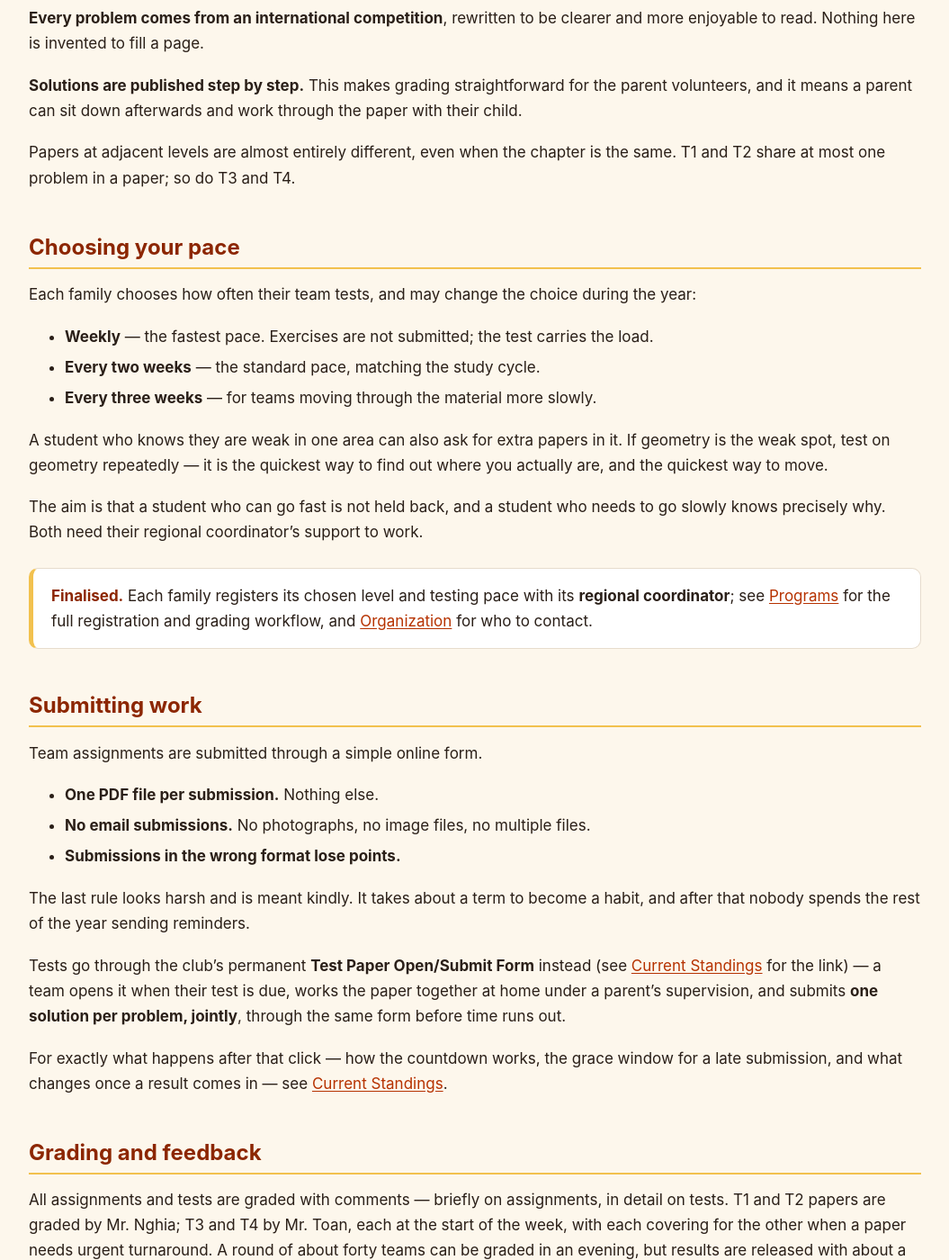
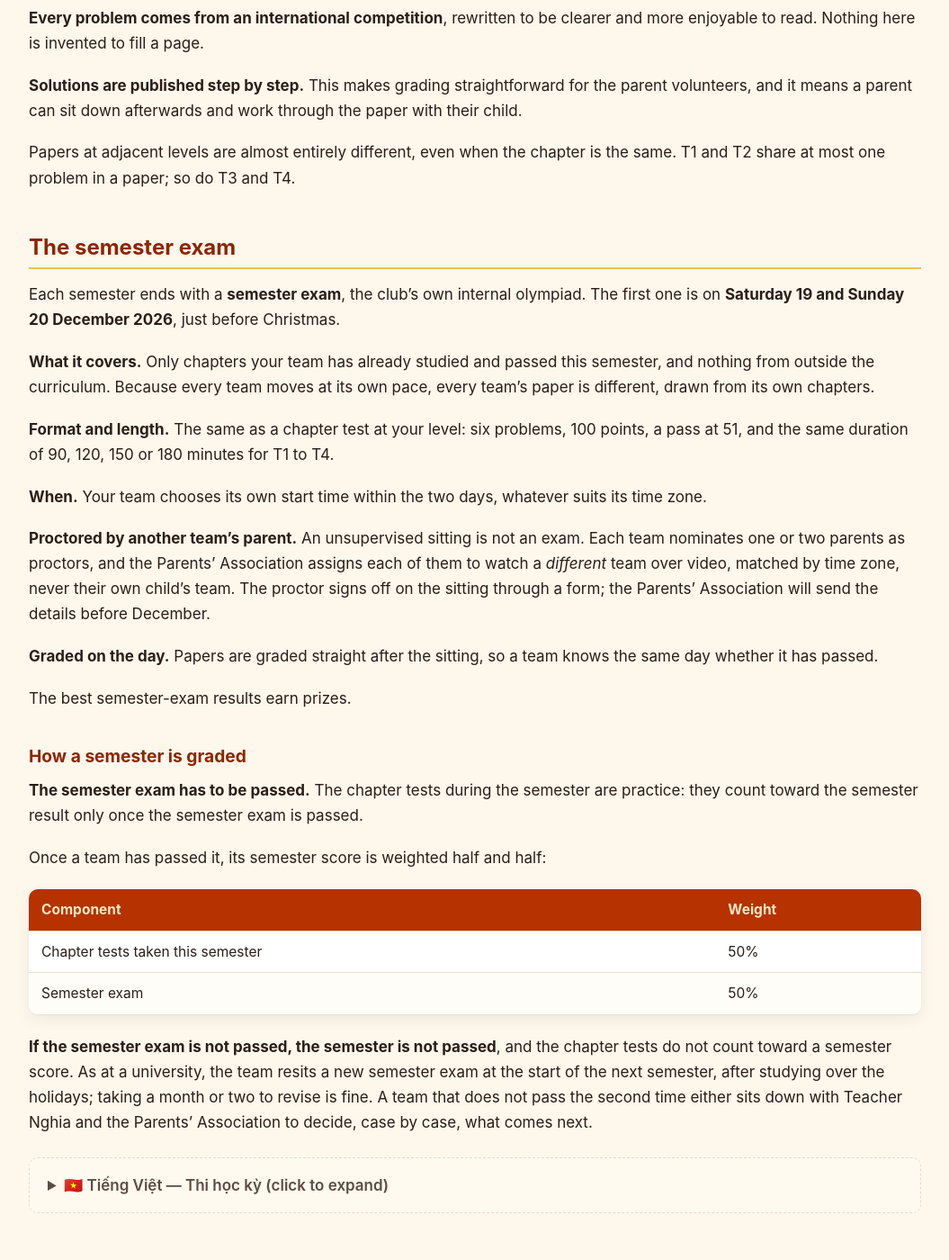
Before and after one commit to nghia71/nghia71.github.io, a Jekyll site: the page built from tests.md, in a window 1280 px wide and 1400 px high, scrolled down 2465 px. Shown: the whole window at 90% size, without its empty margins (112-1167 px from the left). Built offline with Jekyll 4.4.1, drawn with Linux system fonts in a browser that asks for light colours.

Commit message:
Tests/Programs: semester exam (19-20 Dec 2026) and how a semester is graded
Proctored by cross-assigned parents, own start time, same format and
duration as a chapter test, graded on the day; must be passed, then
50% chapter tests + 50% semester exam; resit at start of next semester.

Co-Authored-By: Claude Opus 5.5 <noreply@anthropic.com>
Claude-Session: https://claude.ai/code/session_016Mkh1cjqT6NrJfpU6JhrRQ

```diff
--- a/tests.md
+++ b/tests.md
@@ -67,6 +67,58 @@ Three things about this design are deliberate:
 
 Papers at adjacent levels are almost entirely different, even when the chapter is the same. T1 and T2 share at most one problem in a paper; so do T3 and T4.
 
+## The semester exam
+
+Each semester ends with a **semester exam**, the club's own internal olympiad. The first one is on **Saturday 19 and Sunday 20 December 2026**, just before Christmas.
+
+**What it covers.** Only chapters your team has already studied and passed this semester, and nothing from outside the curriculum. Because every team moves at its own pace, every team's paper is different, drawn from its own chapters.
+
+**Format and length.** The same as a chapter test at your level: six problems, 100 points, a pass at 51, and the same duration of 90, 120, 150 or 180 minutes for T1 to T4.
+
+**When.** Your team chooses its own start time within the two days, whatever suits its time zone.
+
+**Proctored by another team's parent.** An unsupervised sitting is not an exam. Each team nominates one or two parents as proctors, and the Parents' Association assigns each of them to watch a *different* team over video, matched by time zone, never their own child's team. The proctor signs off on the sitting through a form; the Parents' Association will send the details before December.
+
+**Graded on the day.** Papers are graded straight after the sitting, so a team knows the same day whether it has passed.
+
+The best semester-exam results earn prizes.
+
+### How a semester is graded
+
+**The semester exam has to be passed.** The chapter tests during the semester are practice: they count toward the semester result only once the semester exam is passed.
+
+Once a team has passed it, its semester score is weighted half and half:
+
+| Component | Weight |
+|---|---|
+| Chapter tests taken this semester | 50% |
+| Semester exam | 50% |
+
+**If the semester exam is not passed, the semester is not passed**, and the chapter tests do not count toward a semester score. As at a university, the team resits a new semester exam at the start of the next semester, after studying over the holidays; taking a month or two to revise is fine. A team that does not pass the second time either sits down with Teacher Nghia and the Parents' Association to decide, case by case, what comes next.
+
+<details class="vn" markdown="1">
+<summary>🇻🇳 Tiếng Việt — Thi học kỳ (click to expand)</summary>
+
+**Thi học kỳ.** Mỗi học kỳ kết thúc bằng một kỳ thi học kỳ, cũng là kỳ thi Olympic nội bộ của câu lạc bộ. Kỳ thi đầu tiên diễn ra vào **thứ Bảy 19 và Chủ nhật 20 tháng 12 năm 2026**, trước Giáng sinh.
+
+**Phạm vi.** Chỉ các chương đội đã học và đã thi đạt trong học kỳ, không kiểm tra kiến thức ngoài chương trình. Vì mỗi đội học theo nhịp độ riêng, đề thi của mỗi đội khác nhau, lấy từ chính các chương của đội đó.
+
+**Hình thức và thời lượng.** Giống một bài kiểm tra chương của level: 6 bài, 100 điểm, đạt từ 51 điểm, thời lượng không đổi — 90, 120, 150, 180 phút cho T1 đến T4.
+
+**Giờ thi.** Mỗi đội tự chọn giờ bắt đầu trong hai ngày đó, tùy múi giờ.
+
+**Giám sát chéo.** Không có giám sát thì không phải là thi. Mỗi đội cử một hoặc hai phụ huynh làm giám thị; Hội Phụ huynh sẽ phân chéo các giám thị này giám sát **đội khác** qua video, theo múi giờ — không bao giờ giám sát đội của con mình. Giám thị xác nhận buổi thi qua một mẫu (form); Hội Phụ huynh sẽ gửi chi tiết trước tháng 12.
+
+**Chấm ngay trong ngày.** Bài được chấm ngay sau khi thi, nên đội biết kết quả đạt hay không ngay trong ngày.
+
+Những kết quả thi học kỳ xuất sắc nhất sẽ có giải.
+
+**Tính điểm học kỳ.** Thi học kỳ phải đạt. Các bài kiểm tra chương trong học kỳ là để luyện tập: chỉ được tính vào kết quả học kỳ khi đội đã thi học kỳ đạt. Khi đã đạt, điểm học kỳ tính **50% từ các bài kiểm tra chương** trong học kỳ và **50% từ bài thi học kỳ**.
+
+**Nếu thi học kỳ không đạt** thì học kỳ đó không đạt, và các bài kiểm tra chương không được tính điểm học kỳ. Giống như ở đại học, đội tự ôn tập qua kỳ nghỉ — ôn một hai tháng cũng được — rồi thi lại một đề học kỳ mới vào đầu học kỳ sau. Nếu lần thứ hai vẫn không đạt, Thầy Nghĩa và Hội Phụ huynh sẽ ngồi lại với gia đình để xem xét từng trường hợp.
+
+</details>
+
 ## Choosing your pace
 
 Each family chooses how often their team tests, and may change the choice during the year:
```
Also changed, not shown: programs.md (+6 -0 lines).
